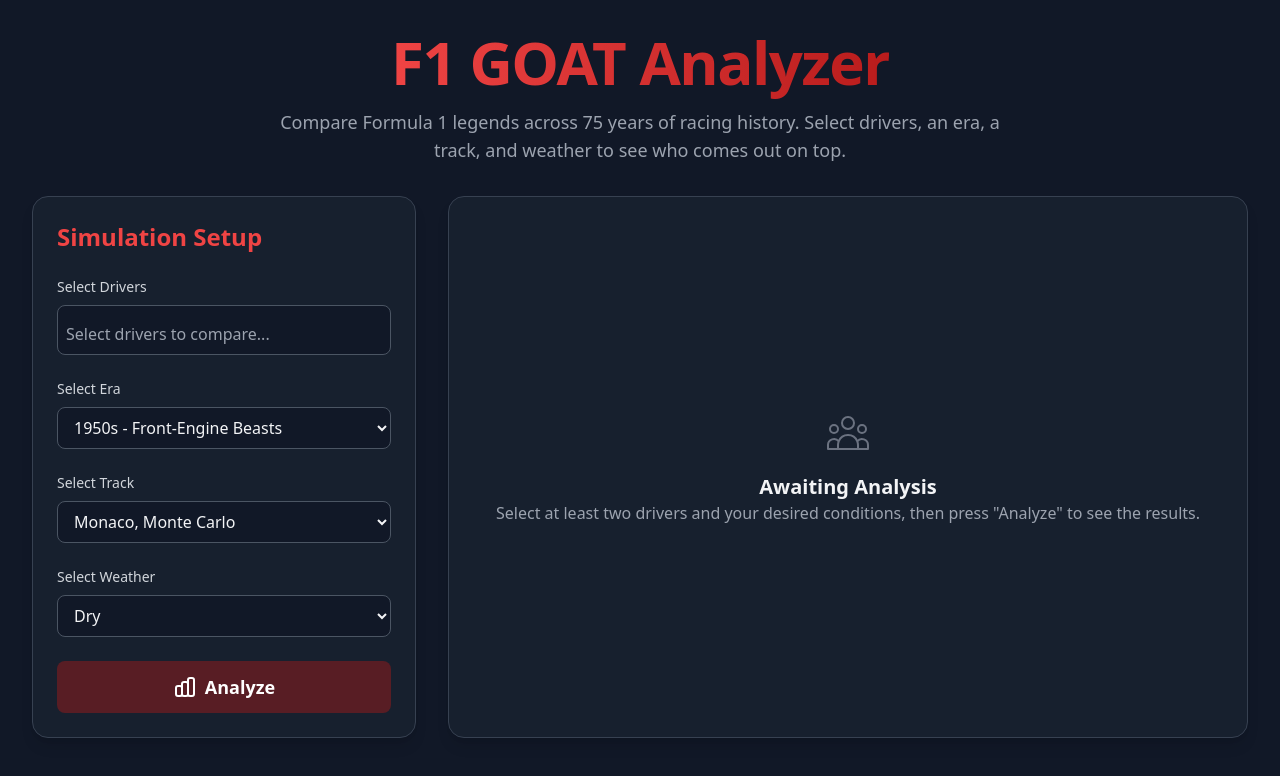
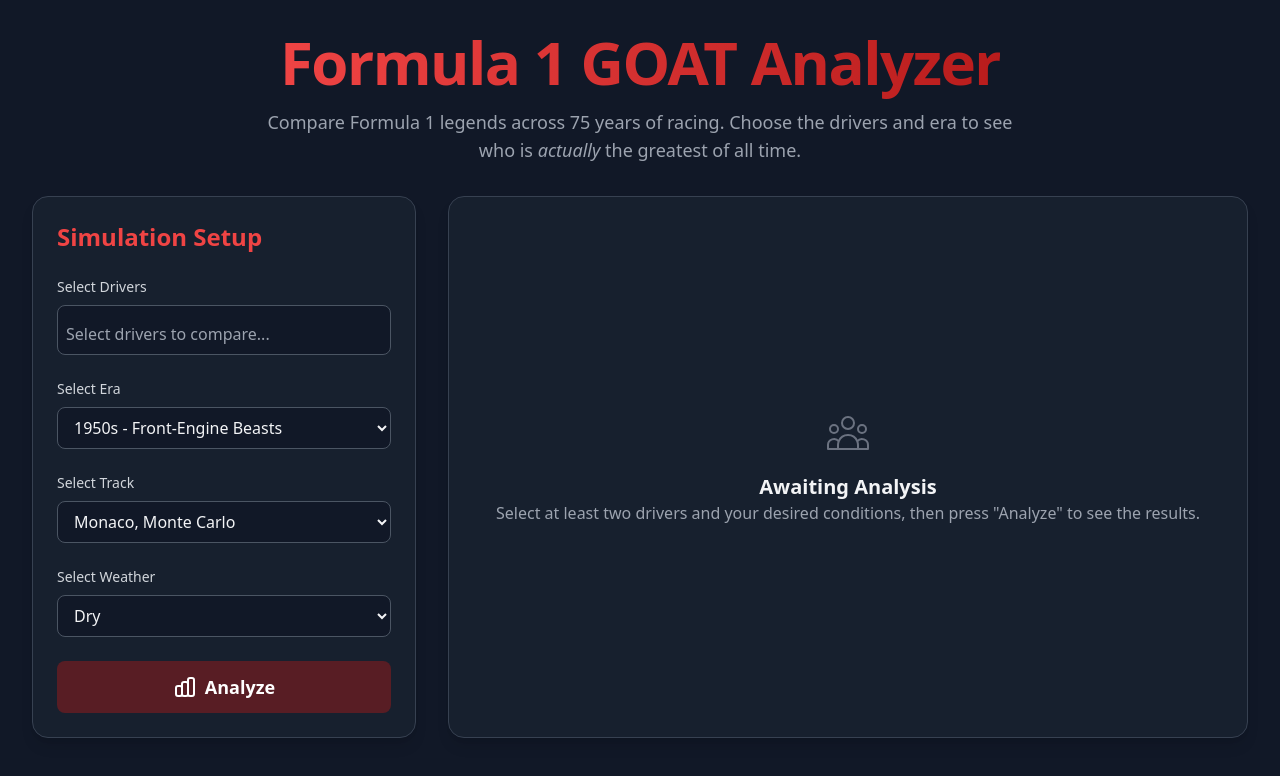
Before and after one commit to ARobin09/F1-GOAT-Finder, a React (Vite) app: page / in a window 1280 px wide. Shown: the top 776 px of the page. Built offline with nearby package versions, Linux system fonts and the light colour scheme.

Commit message:
changed header and added favicon

```diff
--- a/index.html
+++ b/index.html
@@ -2,9 +2,9 @@
 <html lang="en">
   <head>
     <meta charset="UTF-8" />
-    <link rel="icon" type="image/svg+xml" href="/vite.svg" />
+    <link rel="icon" type="image/png" href="images/goat.png" />
     <meta name="viewport" content="width=device-width, initial-scale=1.0" />
-    <title>Formula 1 GOAT Analyzer</title>
+    <title>F1 GOAT Analyzer</title>
     <script src="https://cdn.tailwindcss.com"></script>
     <style>
       /* Custom scrollbar for a more polished look */
--- a/src/components/Header.tsx
+++ b/src/components/Header.tsx
@@ -6,11 +6,11 @@
     <header className="text-center">
       <h1 className="text-4xl sm:text-5xl lg:text-6xl font-extrabold tracking-tight">
         <span className="bg-clip-text text-transparent bg-gradient-to-r from-red-500 to-red-700">
-          F1 GOAT Analyzer
+          Formula 1 GOAT Analyzer
         </span>
       </h1>
       <p className="mt-4 max-w-3xl mx-auto text-lg text-gray-400">
-        Compare Formula 1 legends across 75 years of racing history. Select drivers, an era, a track, and weather to see who comes out on top.
+        Compare Formula 1 legends across 75 years of racing. Choose the drivers and era to see who is <em>actually</em> the greatest of all time.
       </p>
     </header>
   );
```
Also changed, not shown: images/goat.png (added).
